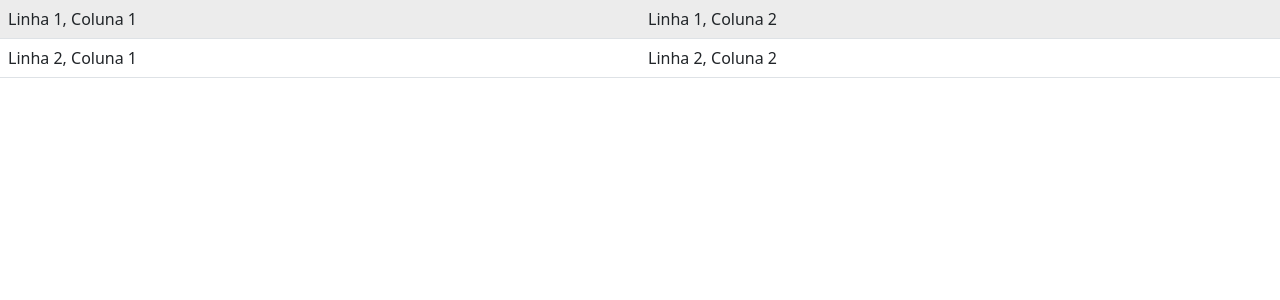
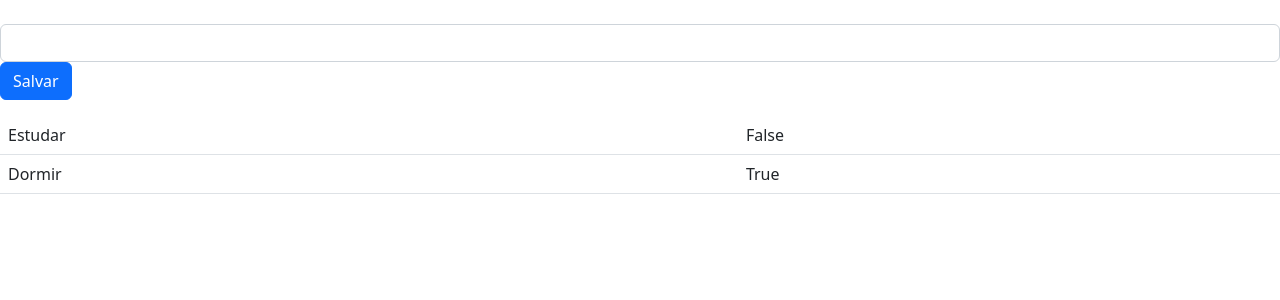
Before and after one commit to Jooshica/lista-alunos, a Flask app: page / in a window 1280 px wide. Shown: the top 300 px of the page. Run offline with Flask 2, Linux system fonts and the light colour scheme.

Commit message:
- Adicionado código para adicionar dados na lista

```diff
--- a/app.py
+++ b/app.py
@@ -1,14 +1,22 @@
-from flask import Flask, render_template
+from flask import Flask, render_template, request
 
 app = Flask(__name__)
+
+tasks = [
+    {'name': 'Estudar', 'finished': False},
+    {'name': 'Dormir', 'finished': True}
+]
 
 @app.route('/')
 def home():
     #templates/home.html
-    return render_template('home.html')
+    return render_template('home.html', tasks=tasks)
 
-@app.route('/bye')
-def bye():
-    return 'Bye!'
+@app.route('/create', methods={'POST'})
+def create():
+    name = request.form['name']
+    task = {'name': name, 'finished': False}
+    tasks.append(task)
+    return render_template('home.html', tasks=tasks)
 
 app.run(debug=True)
--- a/templates/home.html
+++ b/templates/home.html
@@ -4,15 +4,21 @@
         <link href="https://cdn.jsdelivr.net/npm/bootstrap@5.2.2/dist/css/bootstrap.min.css" rel="stylesheet" integrity="sha384-Zenh87qX5JnK2Jl0vWa8Ck2rdkQ2Bzep5IDxbcnCeuOxjzrPF/et3URy9Bv1WTRi" crossorigin="anonymous">
     </head>
     <body>
+
+        <br/>
+
+        <form class="containter" action="create" method="POST">
+            <input name='name' class='form-control'></input>
+            <button class='btn btn-primary'>Salvar</button>
+        </form>
+
         <table class="table table-hover">
+            {% for task in tasks:%}
             <tr>
-                <td> Linha 1, Coluna 1</td>
-                <td> Linha 1, Coluna 2</td>
+                <td>{{task['name']}}</td>
+                <td>{{task['finished']}}</td>
             </tr>
-            <tr>
-                <td> Linha 2, Coluna 1</td>
-                <td> Linha 2, Coluna 2</td>
-            </tr>
+            {% endfor %}
         </table>
     </body>
 </html>
```
